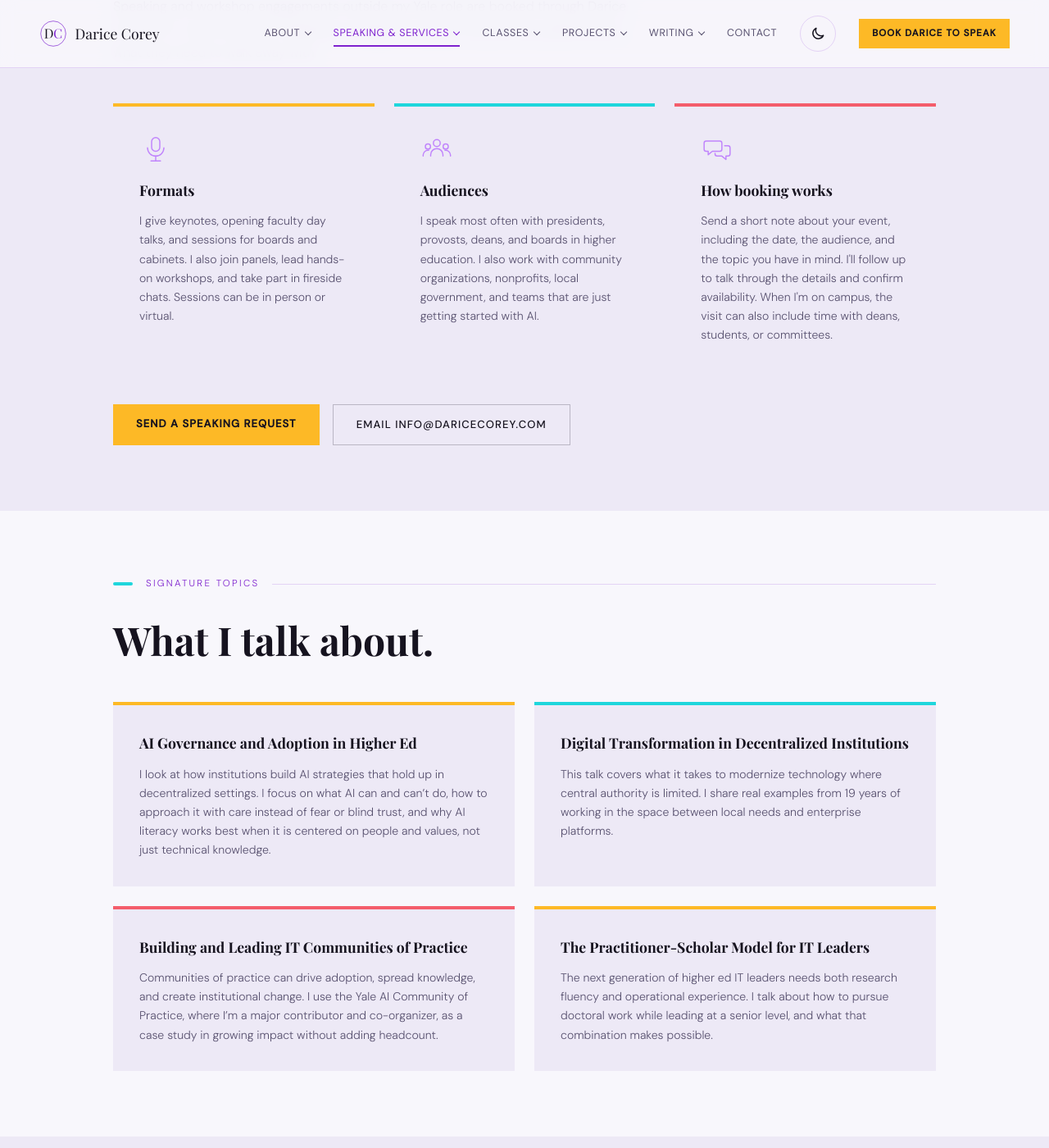
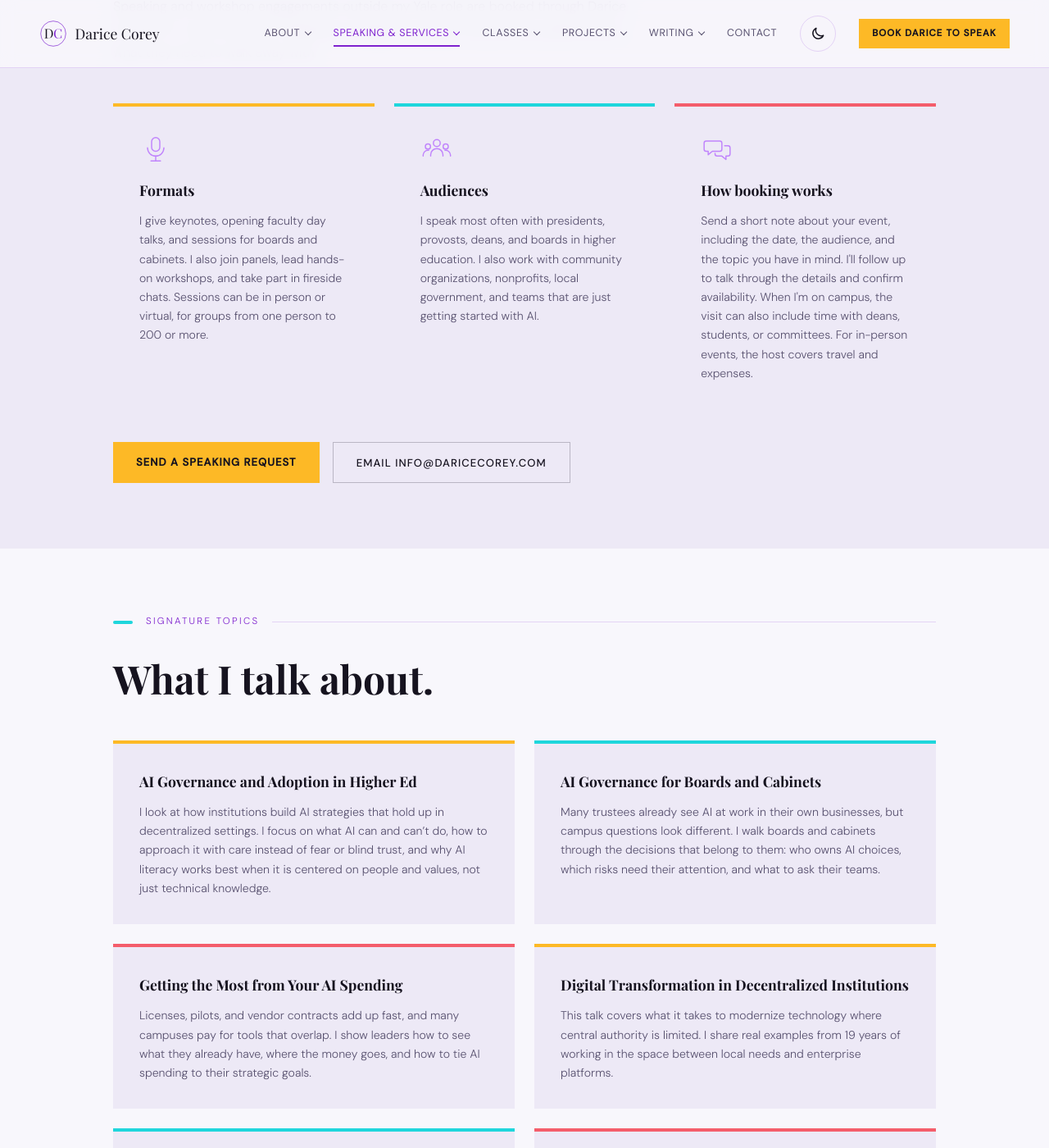
Before and after one commit to dcoreyrasm/dcoreyrasm.github.io, a Jekyll site: the page built from speaking.html, in a window 1280 px wide and 1400 px high, scrolled down 970 px. Shown: the whole window at 82% size. Built offline with Jekyll 4.4.1, drawn with Linux system fonts in a browser that asks for light colours; some web fonts are replaced.

Commit message:
Speaking: add board and AI spending topics, audience range, and travel line
Co-Authored-By: Claude Opus 5.5 <noreply@anthropic.com>
Claude-Session: https://claude.ai/code/session_012t3srxd33nPHFDgSqjFKUQ

```diff
--- a/speaking.html
+++ b/speaking.html
@@ -58,7 +58,7 @@
           <div class="topic-card">
             <img class="book-icon" src="/brand/icons/speaking.svg" alt="" width="40" height="40" />
             <h3>Formats</h3>
-            <p>I give keynotes, opening faculty day talks, and sessions for boards and cabinets. I also join panels, lead hands-on workshops, and take part in fireside chats. Sessions can be in person or virtual.</p>
+            <p>I give keynotes, opening faculty day talks, and sessions for boards and cabinets. I also join panels, lead hands-on workshops, and take part in fireside chats. Sessions can be in person or virtual, for groups from one person to 200 or more.</p>
           </div>
           <div class="topic-card">
             <img class="book-icon" src="/brand/icons/community.svg" alt="" width="40" height="40" />
@@ -68,7 +68,7 @@
           <div class="topic-card">
             <img class="book-icon" src="/brand/icons/advisory.svg" alt="" width="40" height="40" />
             <h3>How booking works</h3>
-            <p>Send a short note about your event, including the date, the audience, and the topic you have in mind. I'll follow up to talk through the details and confirm availability. When I'm on campus, the visit can also include time with deans, students, or committees.</p>
+            <p>Send a short note about your event, including the date, the audience, and the topic you have in mind. I'll follow up to talk through the details and confirm availability. When I'm on campus, the visit can also include time with deans, students, or committees. For in-person events, the host covers travel and expenses.</p>
           </div>
         </div>
         <div class="hero-ctas" style="margin-top:2.5rem;">
@@ -84,6 +84,8 @@
         <h2 class="section-heading" id="topics-heading">What I talk about.</h2>
         <div class="topics-grid">
           <div class="topic-card"><h3>AI Governance and Adoption in Higher Ed</h3><p>I look at how institutions build AI strategies that hold up in decentralized settings. I focus on what AI can and can&rsquo;t do, how to approach it with care instead of fear or blind trust, and why AI literacy works best when it is centered on people and values, not just technical knowledge.</p></div>
+          <div class="topic-card"><h3>AI Governance for Boards and Cabinets</h3><p>Many trustees already see AI at work in their own businesses, but campus questions look different. I walk boards and cabinets through the decisions that belong to them: who owns AI choices, which risks need their attention, and what to ask their teams.</p></div>
+          <div class="topic-card"><h3>Getting the Most from Your AI Spending</h3><p>Licenses, pilots, and vendor contracts add up fast, and many campuses pay for tools that overlap. I show leaders how to see what they already have, where the money goes, and how to tie AI spending to their strategic goals.</p></div>
           <div class="topic-card"><h3>Digital Transformation in Decentralized Institutions</h3><p>This talk covers what it takes to modernize technology where central authority is limited. I share real examples from 19 years of working in the space between local needs and enterprise platforms.</p></div>
           <div class="topic-card"><h3>Building and Leading IT Communities of Practice</h3><p>Communities of practice can drive adoption, spread knowledge, and create institutional change. I use the Yale AI Community of Practice, where I&rsquo;m a major contributor and co-organizer, as a case study in growing impact without adding headcount.</p></div>
           <div class="topic-card"><h3>The Practitioner-Scholar Model for IT Leaders</h3><p>The next generation of higher ed IT leaders needs both research fluency and operational experience. I talk about how to pursue doctoral work while leading at a senior level, and what that combination makes possible.</p></div>
```
